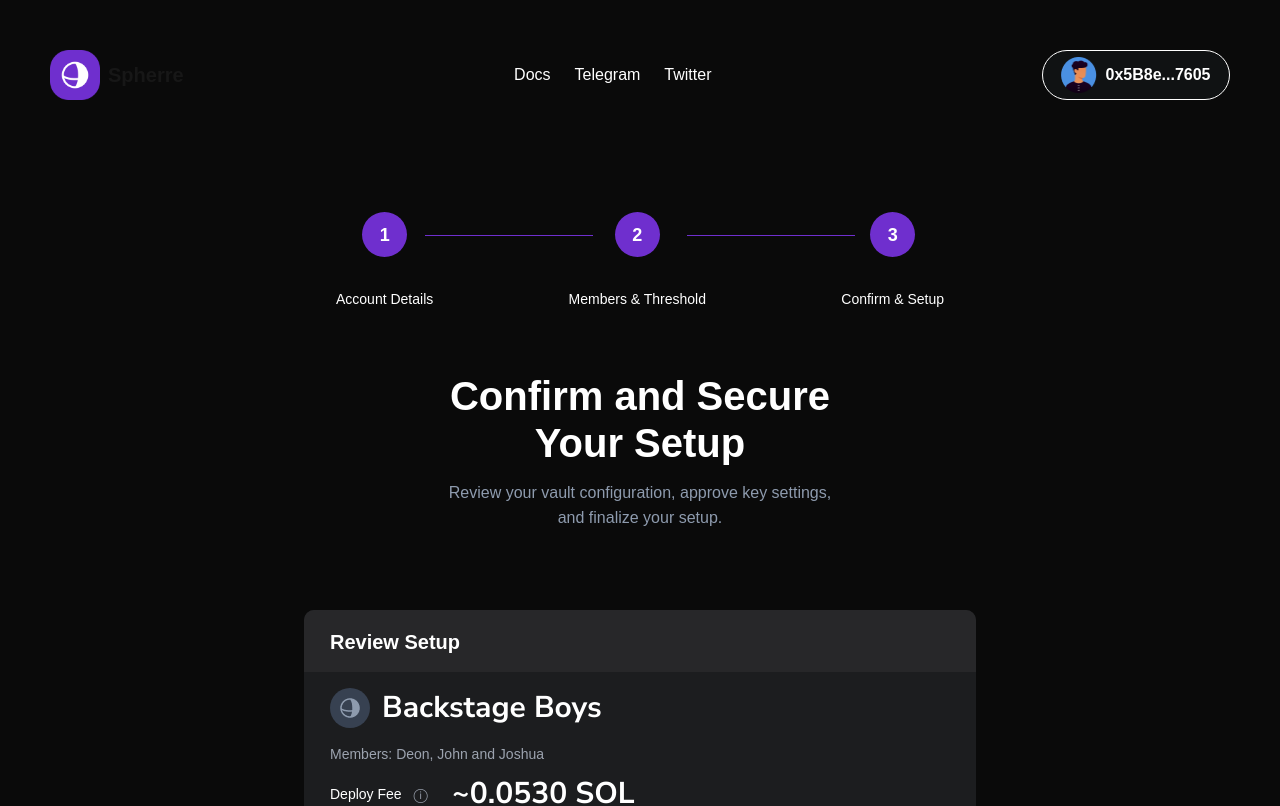
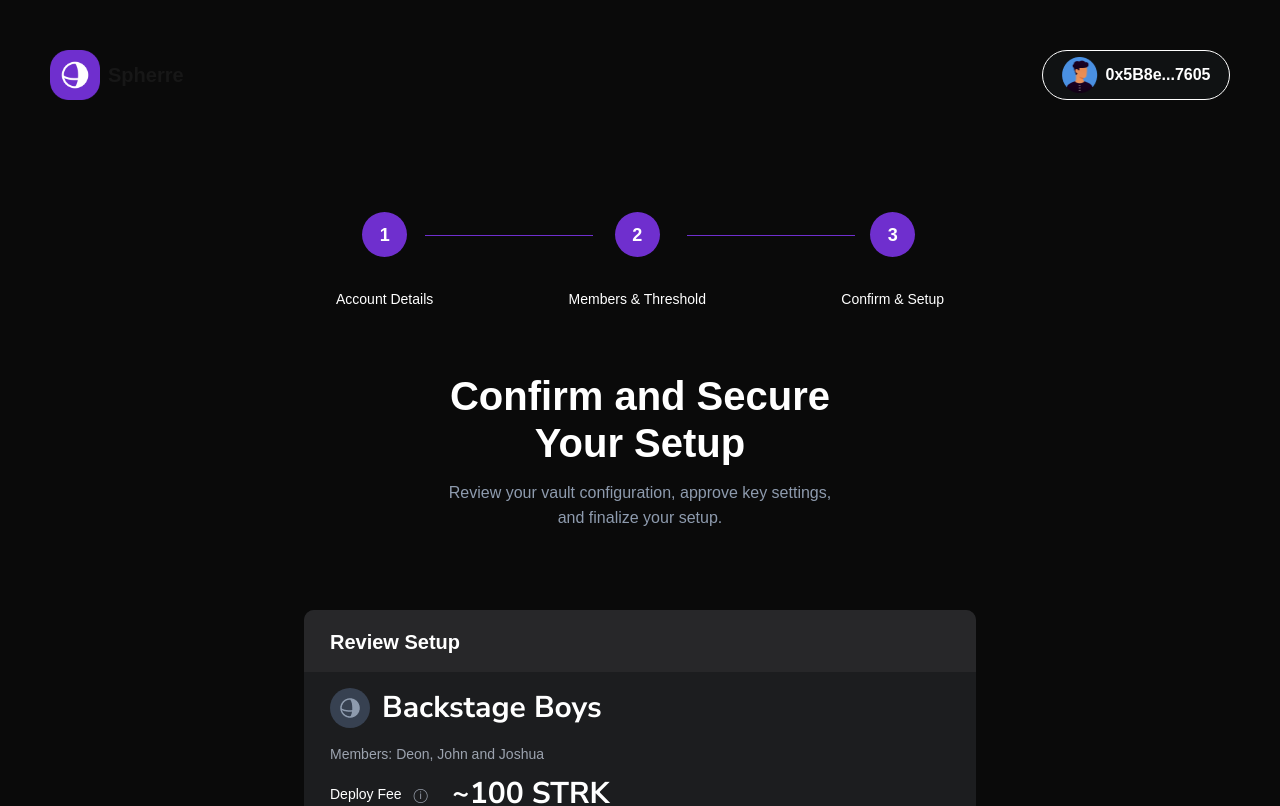
Before and after one commit to Spherre-Labs/spherre-dapp, a Next.js app in the folder frontend/: page /confirmSetup in a window 1280 px wide. Shown: the top 806 px of the page. Built offline with nearby package versions, Linux system fonts and the light colour scheme.

Commit message:
code cleanup and routing fixes

```diff
--- a/frontend/app/components/Header.tsx
+++ b/frontend/app/components/Header.tsx
@@ -7,7 +7,7 @@ const Header = () => {
   return (
     <header className="text-white flex justify-between items-center p-8 fixed top-0 w-full z-10">
       <div className="w-[155.12px] h-[37px] flex items-center gap-[8.12px] text-white p-2">
-        <Image src={Logo} width={50} height={80} alt='logo' />
+        <Image src={Logo} width={50} height={80} alt="logo" />
         <h1 className="font-bold text-[20px] leading-[49.63px] tracking-[2%] text-center">
           Spherre
         </h1>
--- a/frontend/app/components/SphereAccountReview.jsx
+++ b/frontend/app/components/SphereAccountReview.jsx
@@ -6,7 +6,7 @@ import Fill from '@/public/Images/sphere-fill.png'
 const SphereAccountReview = ({
   groupName = 'Backstage Boys',
   members = 'Deon, John and Joshua',
-  deployFee = '~0.0530 SOL',
+  deployFee = '~100 STRK',
 }) => {
   const [showTooltip, setShowTooltip] = useState(false)
 
--- a/frontend/components/onboarding/Nav.tsx
+++ b/frontend/components/onboarding/Nav.tsx
@@ -2,82 +2,92 @@
 import React, { useEffect, useState } from 'react'
 import Logo from '../shared/Logo'
 import spherreLogo from '../../public/Images/spherrelogo.png'
-import Link from 'next/link'
+// import Link from 'next/link'
 import WalletConnected from '../shared/WalletConnected'
 import { IoMdMenu } from 'react-icons/io'
 import { IoClose } from 'react-icons/io5'
 
 const Nav = () => {
-
-    const [openMenu, setOpenMenu] = useState(false);
+  const [openMenu, setOpenMenu] = useState(false)
 
   const handleToggle = () => {
-        setOpenMenu(!openMenu);
+    setOpenMenu(!openMenu)
   }
 
   // to avoid body scroll on menu open
   useEffect(() => {
     if (openMenu) {
-            document.body.style.overflow = "hidden";
+      document.body.style.overflow = 'hidden'
     } else {
-            document.body.style.overflow = "unset";
+      document.body.style.overflow = 'unset'
     }
   })
 
   // Navigation links
-    const navlinks: { name: string, href: string }[] = [
-        { name: "Docs", href: "/" },
-        { name: "Telegram", href: "/" },
-        { name: "Twitter", href: "/" }
-    ]
+  // const navlinks: { name: string; href: string }[] = [
+  //   { name: 'Docs', href: '/' },
+  //   { name: 'Telegram', href: '/' },
+  //   { name: 'Twitter', href: '/' },
+  // ]
   return (
     <header className="w-full flex justify-between items-center">
       {/* Logo */}
-            <Logo href={'/'} className='md:w-[50px] w-[40px]' image={spherreLogo} />
+      <Logo href={'/'} className="md:w-[50px] w-[40px]" image={spherreLogo} />
 
       {/* Links */}
-            <ul className="md:flex hidden items-center gap-6">
-                {
-                    navlinks.map((link, index) => (
+      {/* <ul className="md:flex hidden items-center gap-6">
+        {navlinks.map((link, index) => (
           <li key={index} className="text-base font-medium text-white">
             <Link href={link.href}>{link.name}</Link>
           </li>
-                    ))
-                }
-            </ul>
+        ))}
+      </ul> */}
 
       {/* Connect button & Hamburger Menu Button */}
       <div className="flex items-center gap-4">
         {/* Connected wallet */}
-                <WalletConnected address='0x5B8ecaB7096F8aBED873D246629ef9f05f467605' />
+        <WalletConnected address="0x5B8ecaB7096F8aBED873D246629ef9f05f467605" />
 
         {/* Hamburger Menu */}
-                <button type="button" className='md:hidden block text-3xl text-white' onClick={handleToggle}>
+        <button
+          type="button"
+          className="md:hidden block text-3xl text-white"
+          onClick={handleToggle}
+        >
           <IoMdMenu />
         </button>
       </div>
 
-            <div className={`fixed top-0 z-[99] w-full h-screen bg-[#101213]/60 transition-all duration-[500ms] ease-[cubic-bezier(0.86,0,0.07,1)] lg:hidden flex justify-end ${openMenu ? "left-0" : "left-[100%]"}`}>
-                <div className={`w-[80%] h-full bg-[#101213] border-l border-gray-900 flex flex-col gap-10 transition-all duration-[500ms] ease-[cubic-bezier(0.86,0,0.07,1)] px-6 py-8 delay-300 ${openMenu ? "translate-x-0" : "translate-x-full"}`}>
+      <div
+        className={`fixed top-0 z-[99] w-full h-screen bg-[#101213]/60 transition-all duration-[500ms] ease-[cubic-bezier(0.86,0,0.07,1)] lg:hidden flex justify-end ${openMenu ? 'left-0' : 'left-[100%]'}`}
+      >
+        <div
+          className={`w-[80%] h-full bg-[#101213] border-l border-gray-900 flex flex-col gap-10 transition-all duration-[500ms] ease-[cubic-bezier(0.86,0,0.07,1)] px-6 py-8 delay-300 ${openMenu ? 'translate-x-0' : 'translate-x-full'}`}
+        >
           <header className="flex justify-between items-center w-full">
             {/* Logo */}
-                        <Logo href={'/'} className='md:w-[50px] w-[40px]' image={spherreLogo} />
+            <Logo
+              href={'/'}
+              className="md:w-[50px] w-[40px]"
+              image={spherreLogo}
+            />
             {/* Close Menu Button*/}
-                        <button type="button" className='text-3xl text-white' onClick={handleToggle}>
+            <button
+              type="button"
+              className="text-3xl text-white"
+              onClick={handleToggle}
+            >
               <IoClose />
             </button>
           </header>
 
-
-                    <ul className="flex flex-col mt-6 items-start gap-6">
-                        {
-                            navlinks.map((link, index) => (
+          {/* <ul className="flex flex-col mt-6 items-start gap-6">
+            {navlinks.map((link, index) => (
               <li key={index} className="text-lg font-medium text-white">
                 <Link href={link.href}>{link.name}</Link>
               </li>
-                            ))
-                        }
-                    </ul>
+            ))}
+          </ul> */}
         </div>
       </div>
     </header>
--- a/frontend/components/onboarding/StepIndicators.tsx
+++ b/frontend/components/onboarding/StepIndicators.tsx
@@ -6,7 +6,8 @@ export default function StepIndicators() {
   const pathname = usePathname()
 
   const isStep2 = pathname.includes('step2')
-  const isStep3 = pathname.includes('step3') || pathname.includes('confirmSetup')
+  const isStep3 =
+    pathname.includes('step3') || pathname.includes('confirmSetup')
 
   return (
     <div className="w-full flex justify-between items-center md:px-8 relative">
--- a/frontend/components/onboarding/StepOne.tsx
+++ b/frontend/components/onboarding/StepOne.tsx
@@ -16,7 +16,7 @@ const StepOne = () => {
    * If an error occurs during navigation, it's logged to console.
    */
   const handleSubmitStepOne = async (event: React.FormEvent) => {
-    event.preventDefault();
+    event.preventDefault()
     if (!accountName && !desc) {
       throw Error('Inputs are required')
     }
--- a/frontend/components/onboarding/StepTwo.tsx
+++ b/frontend/components/onboarding/StepTwo.tsx
@@ -41,7 +41,8 @@ const StepTwo = () => {
     setSpherreMembers(updatedMembers)
   }
 
-  const handleSubmitStepTwo = async () => {
+  const handleSubmitStepTwo = async (e: { preventDefault: () => void }) => {
+    e.preventDefault()
     if (spherreMembers[0] === '') {
       throw Error('Please add at least one member to continue')
     }
@@ -49,7 +50,7 @@ const StepTwo = () => {
     try {
       console.log({ spherreMembers, approvals })
       // Necessay submit logic
-      router.push('/onboarding/step3')
+      router.push('/confirmSetup')
     } catch (error) {
       console.error(error)
     }
@@ -142,13 +143,11 @@ const StepTwo = () => {
               </div>
             </div>
             <button
-              onClick={() => router.push("/confirmSetup")}
               type="submit"
               className="w-full h-[50px] flex justify-center items-center bg-white shadow-[0px_1.08px_2.16px_0px_#1018280A] text-[#101213] font-[500] text-base rounded-[7px]"
             >
               Continue
             </button>
-
 
             <style>
               {`
--- a/frontend/components/shared/Logo.tsx
+++ b/frontend/components/shared/Logo.tsx
@@ -1,16 +1,31 @@
 import Image, { StaticImageData } from 'next/image'
 import Link from 'next/link'
-import React from "react"
+import React from 'react'
 
-
-const Logo = ({ className, image, href }: { className: string, image: StaticImageData, href: string }) => {
-    return (
-        // A reuseable component for rendering Logo
-        <Link href={href} className="flex items-center gap-2">
-            <Image src={image} alt="Logo" className={className} width={148} height={148} priority quality={100} />
-            <span className='text-xl font-semibold'>Spherre</span>
-        </Link>
-    )
+const Logo = ({
+  className,
+  image,
+  href,
+}: {
+  className: string
+  image: StaticImageData
+  href: string
+}) => {
+  return (
+    // A reuseable component for rendering Logo
+    <Link href={href} className="flex items-center gap-2">
+      <Image
+        src={image}
+        alt="Logo"
+        className={className}
+        width={148}
+        height={148}
+        priority
+        quality={100}
+      />
+      <span className="text-xl font-semibold">Spherre</span>
+    </Link>
+  )
 }
 
 export default Logo
```
Also changed, not shown: frontend/app/confirmSetup/page.tsx (+3 -4 lines), frontend/components/shared/WalletConnected.tsx (+19 -7 lines), frontend/components/welcome.tsx (+6 -4 lines), frontend/app/components/MembersThreshold.tsx (line endings or trailing spaces). Lines whose indentation alone changed are shown as unchanged.
